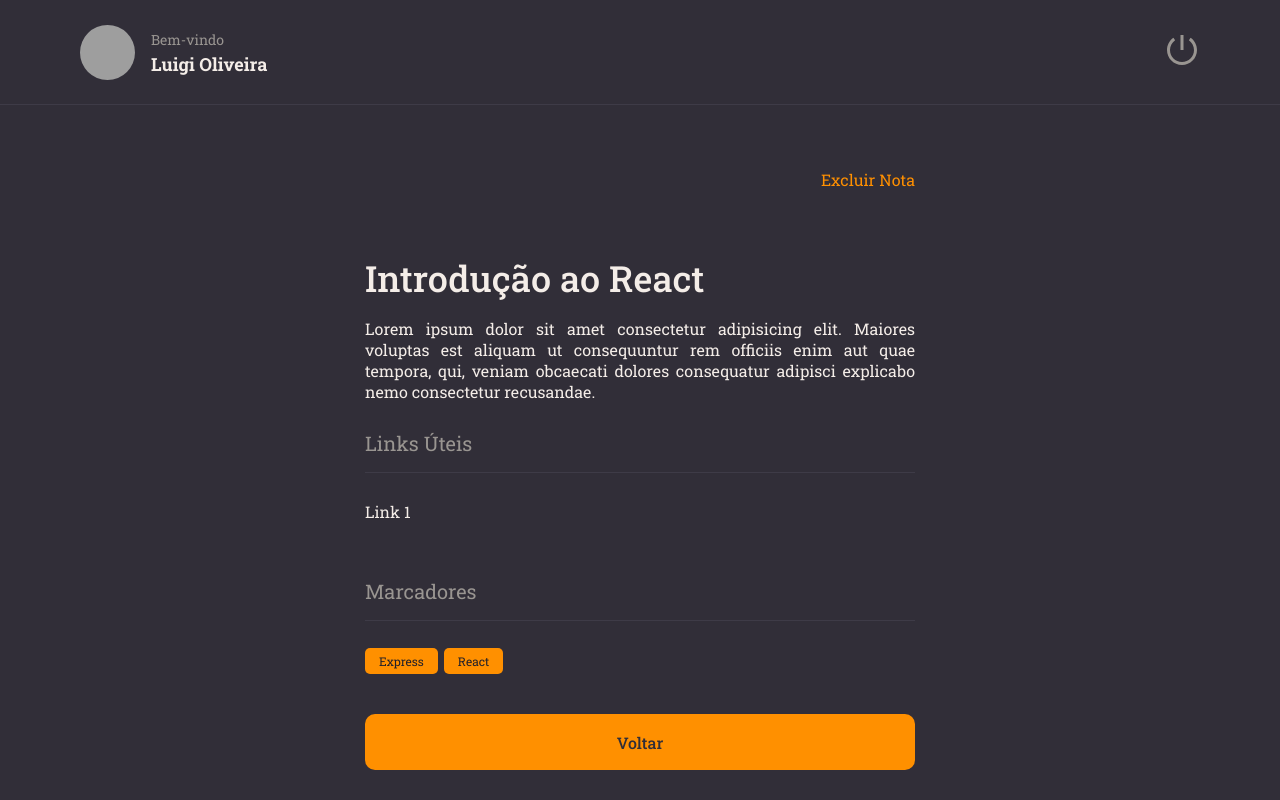
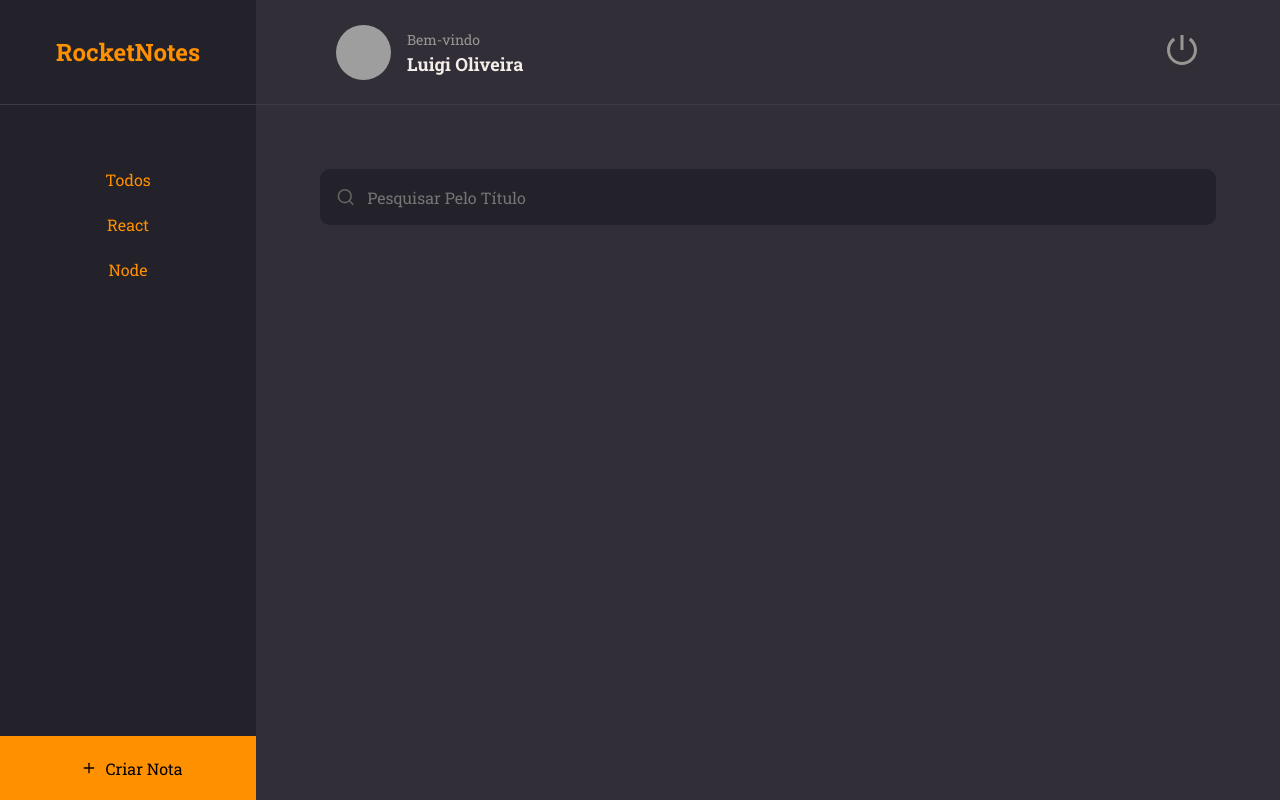
Before and after one commit to LuigiEBO/Rocket-Notes, a React (Vite) app: page / in a window 1280 px wide. Built offline with nearby package versions, Linux system fonts and the light colour scheme; grey boxes are pictures that could not be loaded.

Commit message:
input e buttontext

```diff
--- a/src/components/ButtonText/index.jsx
+++ b/src/components/ButtonText/index.jsx
@@ -1,9 +1,10 @@
 import {Container} from './styles'
 
-export function ButtonText({title, ...rest}) {
+export function ButtonText({title, isActive = false, ...rest}) {
   return (
     <Container
       type="button"
+      $isactive={isActive.toString()}
       {...rest}
     >
       {title}
--- a/src/components/ButtonText/styles.js
+++ b/src/components/ButtonText/styles.js
@@ -3,6 +3,7 @@
 export const Container = styled.button`
   background: none;
   border: none;
-  color: ${({theme}) => theme.COLORS.ORANGE};
+  color: ${({ theme, $isactive }) =>
+    $isactive ? theme.COLORS.ORANGE : theme.COLORS.GRAY_100};
   font-size: 16px;
 `
--- /dev/null
+++ b/src/components/Input/index.jsx
@@ -0,0 +1,11 @@
+import {Container} from './styles'
+
+export function Input({icon: Icon, ...rest}) {
+  return (
+    <Container>
+      { Icon && <Icon size={20} />}
+      <input {...rest}/>
+
+    </Container>
+  )
+}
--- /dev/null
+++ b/src/components/Input/styles.js
@@ -0,0 +1,29 @@
+import styled from 'styled-components'
+
+export const Container = styled.div`
+  width: 100%;
+  display: flex;
+  align-items: center;
+  background-color: ${({ theme }) => theme.COLORS.BACKGROUND_900};
+  color: ${({ theme }) => theme.COLORS.GRAY_300};
+
+  margin-bottom: 8px;
+  border-radius: 10px;
+
+  > input {
+    height: 56px;
+    width: 100%;
+
+    padding: 12px;
+    color: ${({ theme }) => theme.COLORS.WHITE};
+    background: transparent;
+    border: 0;
+
+    &:placeholder {
+      color: ${({ theme }) => theme.COLORS.GRAY_300};
+    }
+  }
+  > svg {
+    margin-left: 16px;
+  }
+`
--- a/src/main.jsx
+++ b/src/main.jsx
@@ -3,14 +3,14 @@
 import { ThemeProvider } from "styled-components"
 import theme from "./styles/theme"
 import GlobalStyles from './styles/global'
-import {Details} from './pages/Details/'
+import {Home} from './pages/Home'
 
 
 createRoot(document.getElementById("root")).render(
   <StrictMode>
     <ThemeProvider theme={theme}>
       <GlobalStyles/>
-      <Details />
+      <Home />
     </ThemeProvider>
   </StrictMode>
 )
--- /dev/null
+++ b/src/pages/Home/index.jsx
@@ -0,0 +1,42 @@
+import {FiPlus, FiSearch} from 'react-icons/fi'
+
+import { Container, Brand, Menu, Search, Content, NewNote } from "./styles"
+
+
+import { Header } from "../../components/header"
+import { ButtonText } from "../../components/ButtonText"
+import { Input } from "../../components/Input"
+export function Home() {
+  return (
+    <Container>
+      <Brand>
+        <h1>RocketNotes</h1>
+      </Brand>
+
+      <Header />
+
+      <Menu>
+        <li>
+          <ButtonText title="Todos" isActive/>
+        </li>
+        <li>
+          <ButtonText title="React" />
+        </li>
+        <li>
+          <ButtonText title="Node" />
+        </li>
+      </Menu>
+
+      <Search>
+        <Input placeholder="Pesquisar Pelo Título" icon={FiSearch}/>
+      </Search>
+
+      <Content></Content>
+
+      <NewNote>
+        <FiPlus/>
+        Criar Nota
+      </NewNote>
+    </Container>
+  )
+}
--- /dev/null
+++ b/src/pages/Home/styles.js
@@ -0,0 +1,63 @@
+import styled from 'styled-components'
+
+export const Container = styled.div`
+  width: 100%;
+  height: 100vh;
+  display: grid;
+  grid-template-columns: 256px auto;
+  grid-template-rows: 105px 128px auto 64px;
+  grid-template-areas:
+  "brand header"
+  "menu search"
+  "menu content"
+  "newnote content";
+
+  background-color: ${({theme}) => theme.COLORS.BACKGROUND_800};
+`;
+export const Brand = styled.div`
+  grid-area: brand;
+
+  display: flex;
+  justify-content: center;
+  align-items: center;
+  border-bottom-width: 1px;
+  border-bottom-style: solid;
+  border-bottom-color: ${({ theme }) => theme.COLORS.BACKGROUND_700};
+  background-color: ${({ theme }) => theme.COLORS.BACKGROUND_900};
+
+  > h1 {
+    font-size: 24px;
+    color: ${({ theme }) => theme.COLORS.ORANGE};
+  }
+`
+export const Menu = styled.ul`
+  grid-area: menu;
+  background-color: ${({ theme }) => theme.COLORS.BACKGROUND_900};
+  padding-top: 64px;
+  text-align: center;
+
+  > li {
+    margin-bottom: 24px;
+  }
+`
+export const Search = styled.div`
+  grid-area: search;
+  padding: 64px 64px 0;
+
+`
+export const Content = styled.div`
+  grid-area: content;
+`
+export const NewNote = styled.button`
+  grid-area: newnote;
+  background-color: ${({ theme }) => theme.COLORS.ORANGE};
+  border: none;
+
+  display: flex;
+  align-items: center;
+  justify-content: center;
+
+  > svg {
+    margin: 8px;
+  }
+`
```
